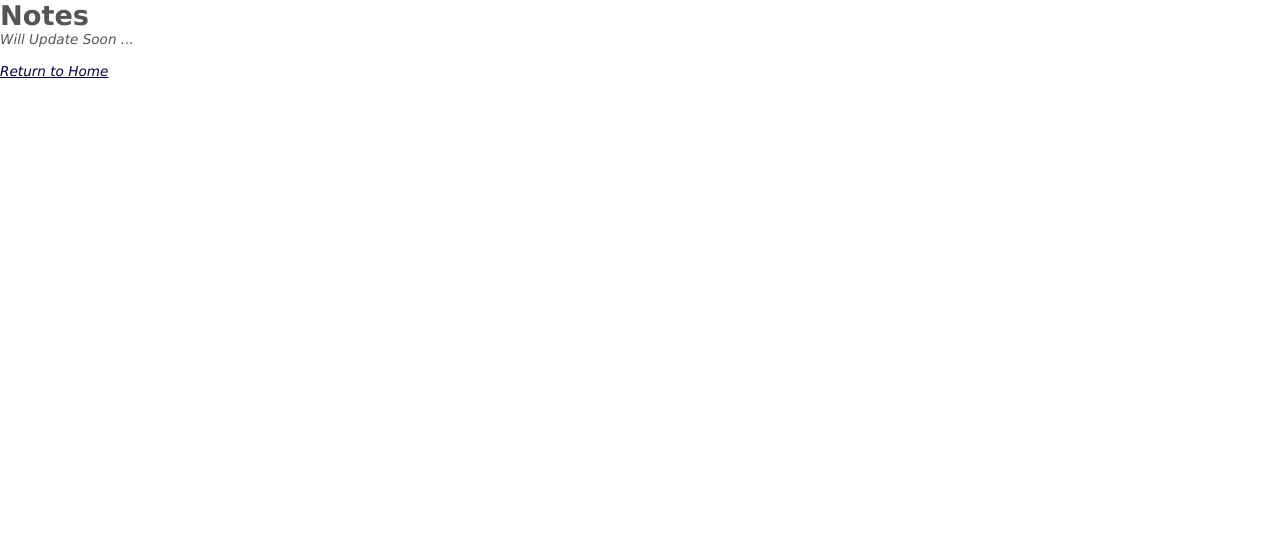
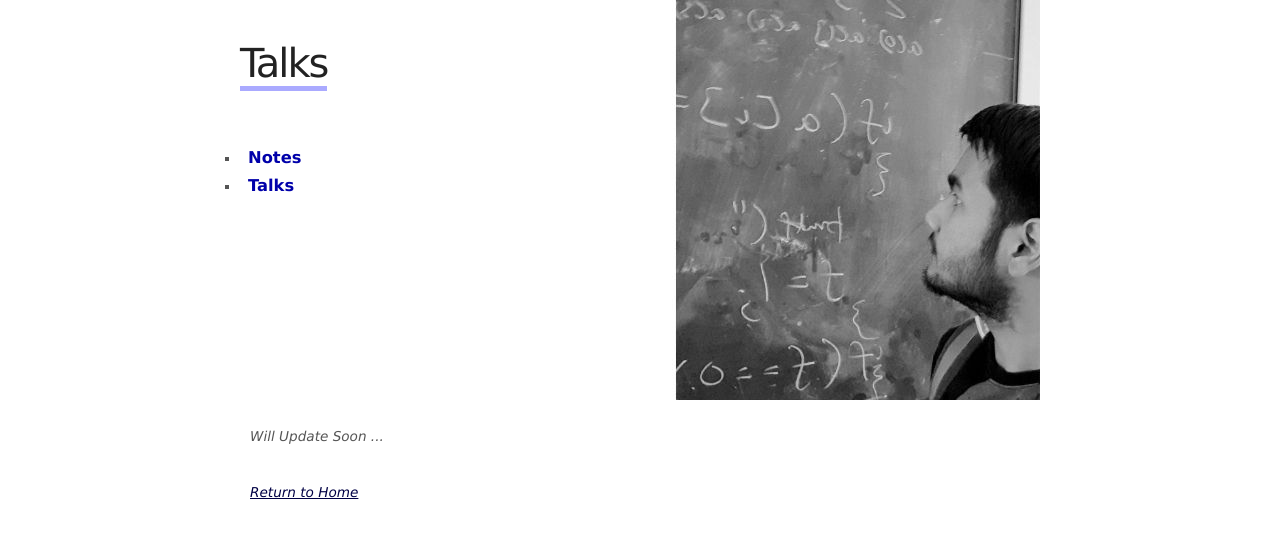
Before and after one commit to dbajpaimath/dbajpaimath.github.io, a plain HTML site: page Notes.html in a window 1280 px wide. Drawn offline with Linux system fonts and the light colour scheme.

Commit message:
Update Notes.html

```diff
--- a/Notes.html
+++ b/Notes.html
@@ -1,7 +1,7 @@
 <html xmlns="http://www.w3.org/1999/xhtml" xml:lang="en" lang="en">
 <head>
     <title>
-        Devang Bajpai | Notes
+        Devang Bajpai | Talks
     </title>
     <meta http-equiv="Content-Type"        content="text/html;  charset=iso-8859-1" />
     <meta http-equiv="content-language" content="English" />
@@ -15,8 +15,18 @@
      </head>
 
 <body>
+	<div id="header">
+  <h1>Talks</h1>
 
-	<h1>Notes</h1>
+<ul>
+<li><a href="index.html">Notes</a>
+<li><a href="Notes.html">Talks</a>
+</ul>
+	</div>
+
+       <div id="content">
+       <div id="main">
+	       <br />
 
 
 		<p><i>Will Update Soon ...</i></p>
```
Lines whose indentation alone changed are shown as unchanged.
